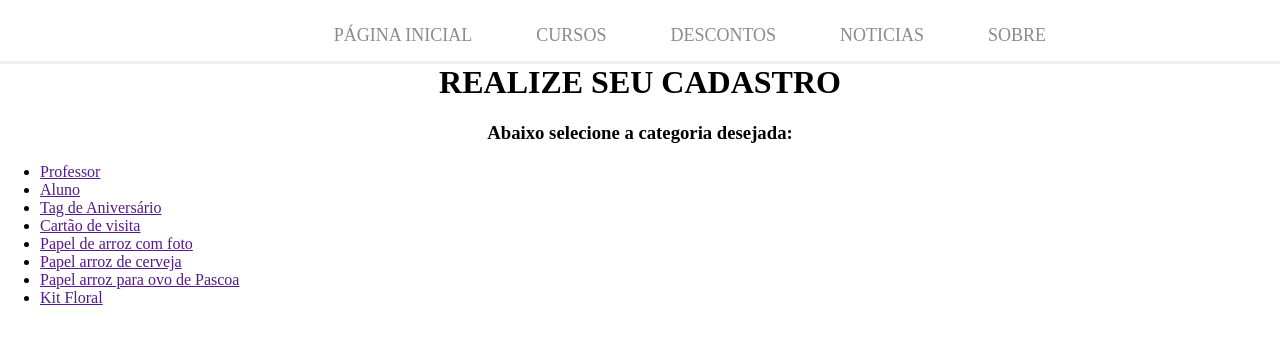
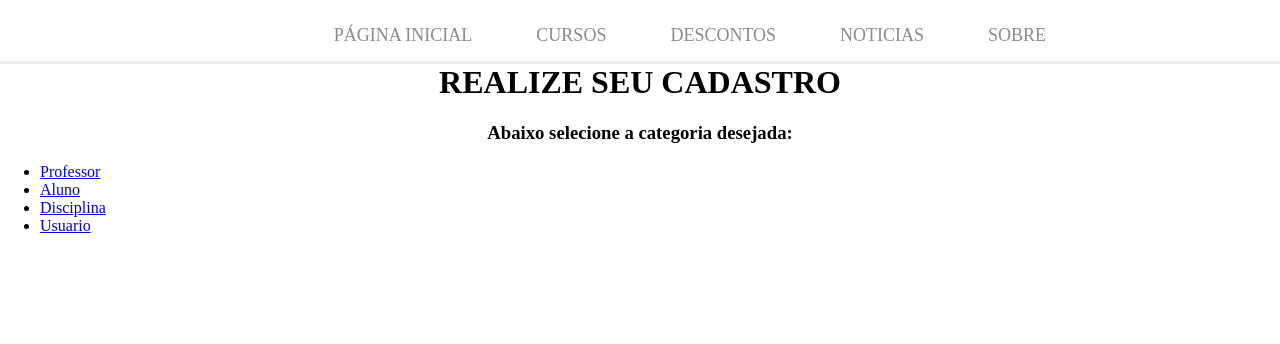
Before and after one commit to thaynagome/DjangoEscola, a Django app: template base_de_dados/usuarios/templates/usuarios/cadastro.html in a window 1280 px wide. Shown: the part 105-449 px from the top of the page. Run offline with Django 3.2, Linux system fonts and the light colour scheme; the template is opened without the code that fills it, so the values that code supplies are empty.

Commit message:
cadastro

```diff
--- a/base_de_dados/usuarios/templates/usuarios/cadastro.html
+++ b/base_de_dados/usuarios/templates/usuarios/cadastro.html
@@ -40,14 +40,10 @@
     <center><h1>REALIZE SEU CADASTRO</h1></center>
     <center><h3>Abaixo selecione a categoria desejada:</h3></center>
     <ul><!--Lista com os links de trabalhos realizados, ligando ao facebook-->
-        <li><a href="">Professor</a></li>
-        <li><a href="">Aluno</a></li>
-        <li><a href="">Tag de Aniversário</a></li>
-        <li><a href="">Cartão de visita</a></li>
-        <li><a href="">Papel de arroz com foto</a></li>
-        <li><a href="">Papel arroz de cerveja</a></li>
-        <li><a href="">Papel arroz para ovo de Pascoa</a></li>
-        <li><a href="">Kit Floral</a></li>
+        <li><a href="./professor.html">Professor</a></li>
+        <li><a href="./aluno.html">Aluno</a></li>
+        <li><a href="./disciplina.html">Disciplina</a></li>
+        <li><a href="./usuario.html">Usuario</a></li>
     </ul><!--Lista não ordenada-->
 
 </body>
```
